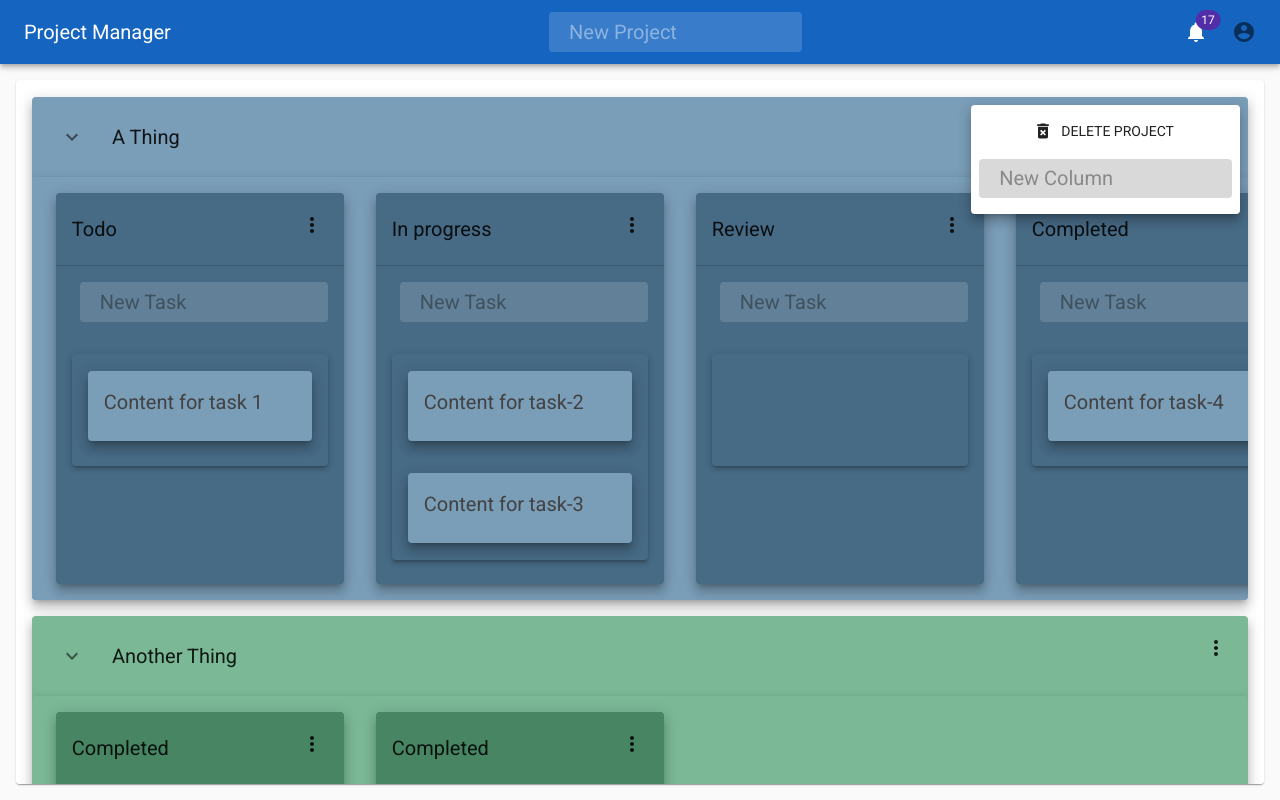
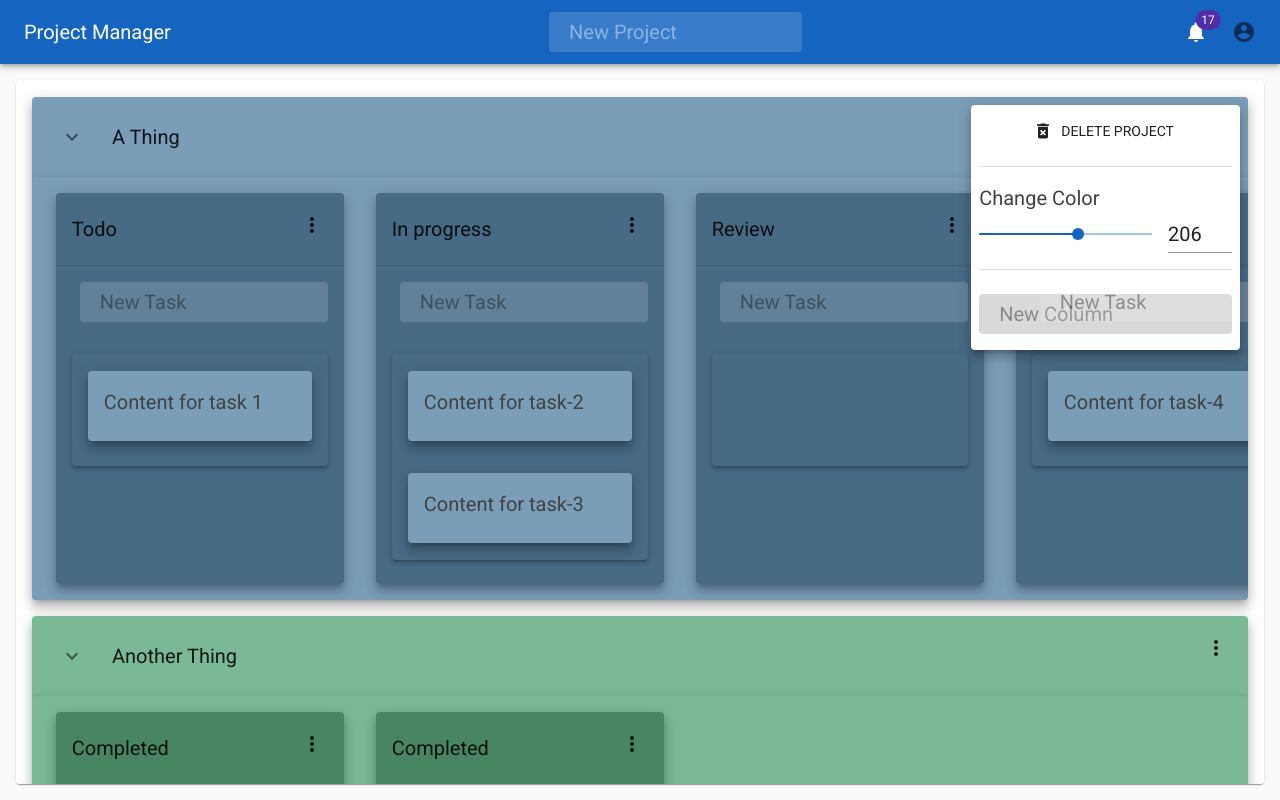
Before and after one commit to joshua-richardson-88/kanban, a React (Create React App) app: page / in a window 1280 px wide. Both pictures are taken after a click on the button 1216 px from the left and 129 px from the top of the page. Built offline with nearby package versions, Linux system fonts and the light colour scheme.

Commit message:
Add change project color

```diff
--- a/src/features/projects/pages/Project.js
+++ b/src/features/projects/pages/Project.js
@@ -10,9 +10,13 @@ import {
   ClickAwayListener,
   Collapse,
   Divider,
+  Grid,
   IconButton,
+  Input,
   InputBase,
   Paper,
+  Slider,
+  Typography,
 } from '@material-ui/core'
 import { useDispatch, useSelector } from 'react-redux'
 import { fade, makeStyles } from '@material-ui/core/styles'
@@ -27,13 +31,26 @@ import {
   createColumn,
   editProjectCollapsed,
   removeProject,
+  updateProjectColor,
   updateProjectTitle,
 } from '../projectSlice'
 import Column from './Column'
 import useEventListener from '../../../hooks/useEventListener'
 
 const useStyles = makeStyles((theme) => ({
-  collapse: { minHeight: '3.4rem !important' },
+  collapse: { minHeight: '12rem !important' },
+  colorPicker: {
+    width: '100%',
+    display: 'flex',
+    flexFlow: 'column nowrap',
+    justifyContent: 'space-between',
+    alignItems: 'flex-start',
+  },
+  divider: {
+    border: 1,
+    width: '100%',
+    margin: '1rem',
+  },
   expand: {
     transform: 'rotate(270deg)',
     marginLeft: 'auto',
@@ -126,6 +143,12 @@ export default function Project(props) {
   const [newColumnTitle, setNewColumnTitle] = useState('')
   const [collapsed, setCollapsed] = useState(project.collapsed)
   const [menuOpen, setMenuOpen] = useState(false)
+  const [projectColor, setProjectColor] = useState(project.color.h)
+  const [cardStyle, setCardStyle] = useState({
+    backgroundColor: `hsl(${projectColor}, ${project.color.s}, ${
+      darkMode === 'dark' ? '30' : '60'
+    }%)`,
+  })
 
   const handleProjectMenuOpen = (event) => {
     setMenuOpen(true)
@@ -160,6 +183,35 @@ export default function Project(props) {
     }%)`,
   })
 
+  const MIN_SLIDER = 0
+  const MAX_SLIDER = 360
+  const handleSliderChange = (_event, newValue) => {
+    setProjectColor(newValue)
+    setCardStyle({
+      backgroundColor: `hsl(${newValue}, ${project.color.s}, ${
+        darkMode === 'dark' ? '30' : '60'
+      }%)`,
+    })
+    dispatch(updateProjectColor({ projectId, newColor: newValue }))
+  }
+  const handleColorInputChange = (event) => {
+    const inputNumber = parseInt(event.target.value, 10)
+    if (isNaN(inputNumber)) return
+
+    setProjectColor(inputNumber)
+    setCardStyle({
+      backgroundColor: `hsl(${inputNumber}, ${project.color.s}, ${
+        darkMode === 'dark' ? '30' : '60'
+      }%)`,
+    })
+
+    dispatch(updateProjectColor({ projectId, newColor: inputNumber }))
+  }
+  const handleColorInputBlur = () => {
+    if (projectColor < MIN_SLIDER) setProjectColor(MIN_SLIDER)
+    if (projectColor > MAX_SLIDER) setProjectColor(MAX_SLIDER)
+  }
+
   const handleKeyboardLeave = useCallback((event) => {
     if (event.key === 'Escape') {
       setMenuOpen(false)
@@ -177,7 +229,7 @@ export default function Project(props) {
           {...provided.draggableProps}
           {...provided.dragHandleProps}
         >
-          <Card elevation={8} style={getProjectStyle()}>
+          <Card elevation={8} style={cardStyle}>
             <CardHeader
               action={
                 <div className={classes.projectMenuIcon}>
@@ -199,7 +251,40 @@ export default function Project(props) {
                         >
                           Delete Project
                         </Button>
-                        <Divider />
+                        <Divider className={classes.divider} />
+                        <div className={classes.colorPicker}>
+                          <Typography id='color-picker' gutterBottom>
+                            Change Color
+                          </Typography>
+                          <Grid container spacing={2} alignItems='center'>
+                            <Grid item xs>
+                              <Slider
+                                value={projectColor}
+                                step={1}
+                                min={MIN_SLIDER}
+                                max={MAX_SLIDER}
+                                onChange={handleSliderChange}
+                                aria-labelledby='color-picker'
+                              />
+                            </Grid>
+                            <Grid item>
+                              <Input
+                                value={projectColor}
+                                margin='dense'
+                                onChange={handleColorInputChange}
+                                onBlur={handleColorInputBlur}
+                                inputProps={{
+                                  step: 1,
+                                  min: MIN_SLIDER,
+                                  max: MAX_SLIDER,
+                                  type: 'number',
+                                  'aria-labelledby': 'color-picker',
+                                }}
+                              />
+                            </Grid>
+                          </Grid>
+                        </div>
+                        <Divider className={classes.divider} />
                         <div className={classes.newProject}>
                           <InputBase
                             placeholder='New Column'
--- a/src/features/projects/projectSlice.js
+++ b/src/features/projects/projectSlice.js
@@ -112,6 +112,9 @@ const projectSlice = createSlice({
     updateProjectTitle(state, { payload: { projectId, newTitle } }) {
       state.project[projectId].title = newTitle
     },
+    updateProjectColor(state, { payload: { projectId, newColor } }) {
+      state.project[projectId].color.h = newColor
+    },
     updateColumnTitle(state, { payload: { columnId, newTitle } }) {
       state.column[columnId].title = newTitle
     },
@@ -130,6 +133,7 @@ export const {
   removeColumn,
   removeProject,
   updateColumnTitle,
+  updateProjectColor,
   updateProjectTitle,
 } = projectSlice.actions
 export default projectSlice.reducer
```
